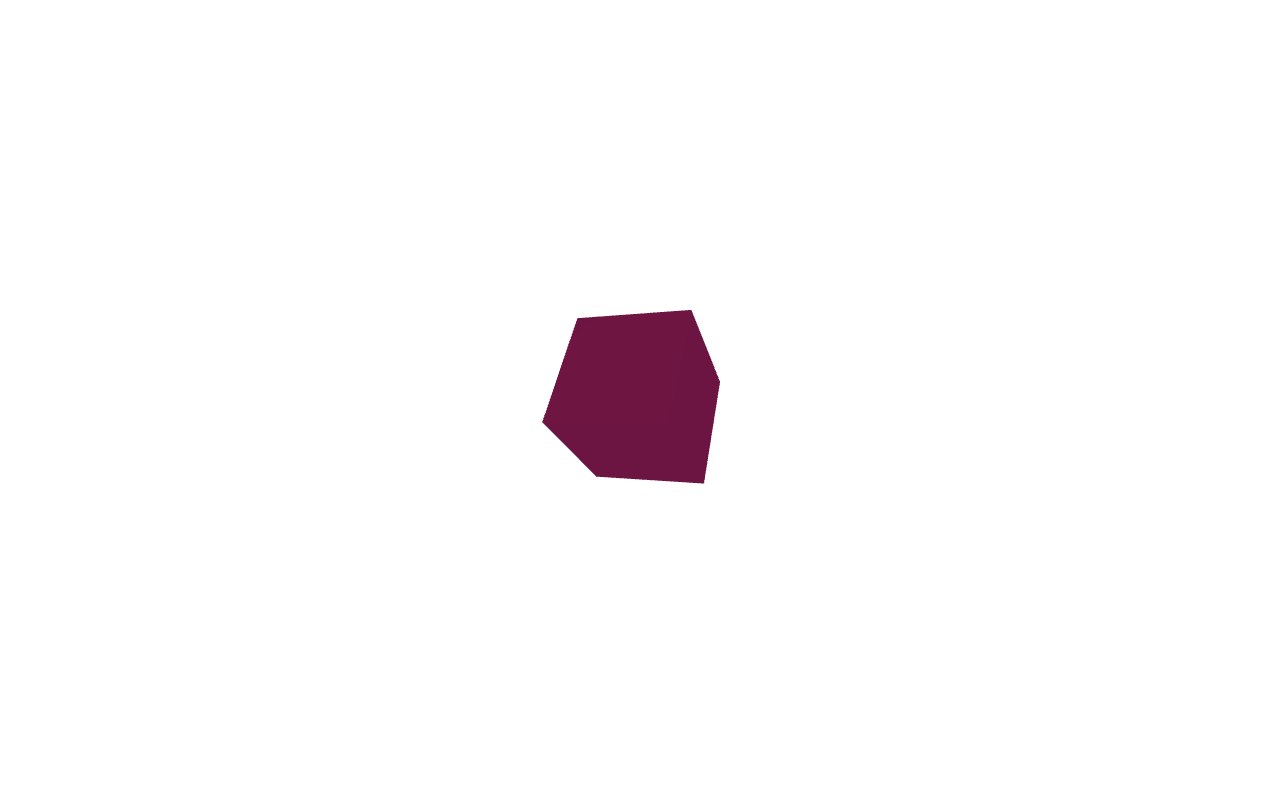
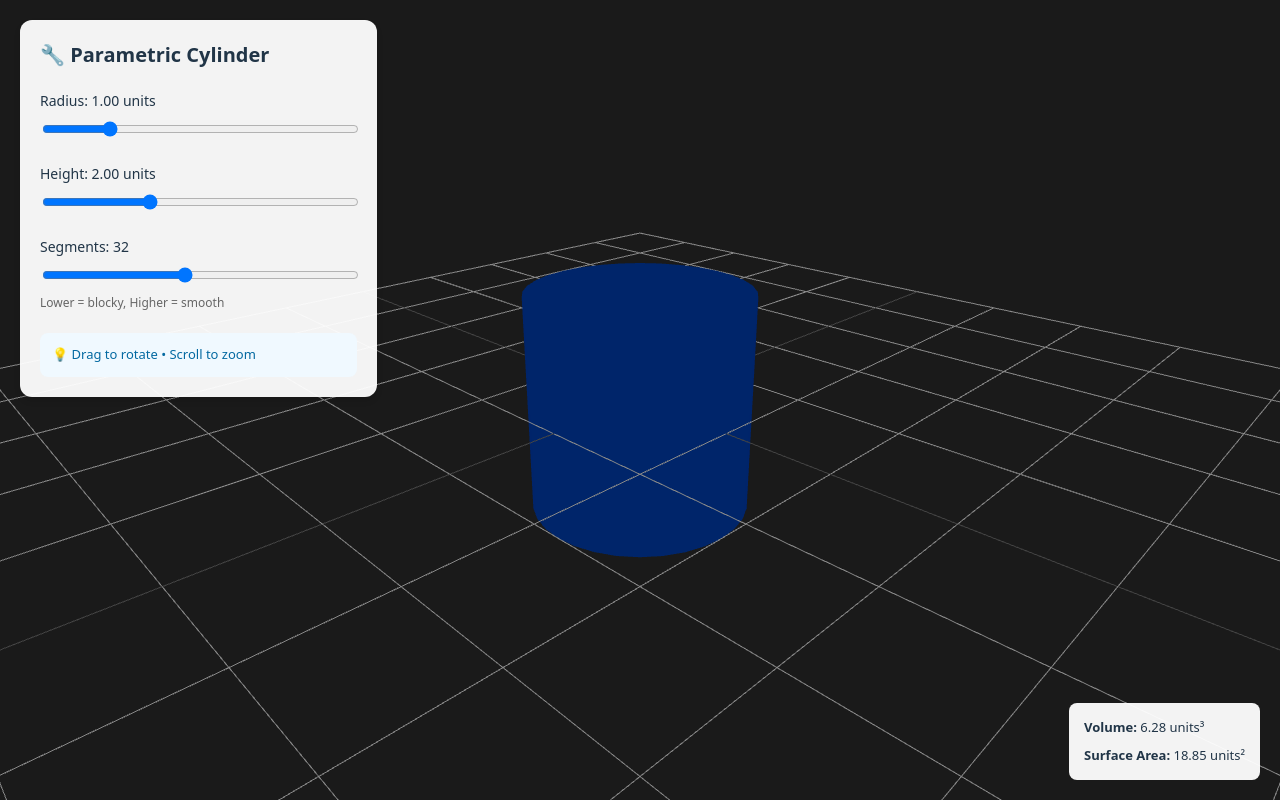
Before and after one commit to alansarisalman/gear-builder, a React (Vite) app: page / in a window 1280 px wide. Built offline with nearby package versions, Linux system fonts and the light colour scheme.

Commit message:
Add parametric cylinder with sliders

```diff
--- a/src/App.jsx
+++ b/src/App.jsx
@@ -1,24 +1,136 @@
 import { Canvas } from '@react-three/fiber'
 import { OrbitControls } from '@react-three/drei'
+import { useState, useMemo } from 'react'
+import * as THREE from 'three'
 
-function RotatingCube() {
+function Cylinder({ radius, height, segments }) {
+  // Generate cylinder mesh based on parameters
+  const geometry = useMemo(() => {
+    return new THREE.CylinderGeometry(radius, radius, height, segments)
+  }, [radius, height, segments])
+
   return (
-    <mesh rotation={[0.5, 0.5, 0]}>
-      <boxGeometry args={[2, 2, 2]} />
-      <meshStandardMaterial color="hotpink" />
+    <mesh geometry={geometry}>
+      <meshStandardMaterial color="#3b82f6" />
     </mesh>
   )
 }
 
 function App() {
+  const [radius, setRadius] = useState(1)
+  const [height, setHeight] = useState(2)
+  const [segments, setSegments] = useState(32)
+
   return (
-    <div style={{ width: '100vw', height: '100vh' }}>
-      <Canvas camera={{ position: [5, 5, 5] }}>
+    <div style={{ width: '100vw', height: '100vh', background: '#1a1a1a' }}>
+      {/* 3D Canvas */}
+      <Canvas camera={{ position: [5, 3, 5], fov: 50 }}>
         <ambientLight intensity={0.5} />
-        <pointLight position={[10, 10, 10]} />
-        <RotatingCube />
+        <pointLight position={[10, 10, 10]} intensity={1} />
+        <pointLight position={[-10, -10, -10]} intensity={0.5} />
+        <Cylinder radius={radius} height={height} segments={segments} />
         <OrbitControls />
+        <gridHelper args={[10, 10]} />
       </Canvas>
+
+      {/* Control Panel */}
+      <div style={{
+        position: 'absolute',
+        top: 20,
+        left: 20,
+        background: 'rgba(255, 255, 255, 0.95)',
+        padding: '20px',
+        borderRadius: '12px',
+        minWidth: '280px',
+        boxShadow: '0 4px 6px rgba(0, 0, 0, 0.1)',
+        fontFamily: 'system-ui, -apple-system, sans-serif'
+      }}>
+        <h2 style={{ margin: '0 0 20px 0', fontSize: '20px', fontWeight: '600' }}>
+          🔧 Parametric Cylinder
+        </h2>
+
+        {/* Radius Slider */}
+        <div style={{ marginBottom: '20px' }}>
+          <label style={{ display: 'block', marginBottom: '8px', fontSize: '14px', fontWeight: '500' }}>
+            Radius: {radius.toFixed(2)} units
+          </label>
+          <input
+            type="range"
+            min="0.5"
+            max="3"
+            step="0.1"
+            value={radius}
+            onChange={(e) => setRadius(parseFloat(e.target.value))}
+            style={{ width: '100%', cursor: 'pointer' }}
+          />
+        </div>
+
+        {/* Height Slider */}
+        <div style={{ marginBottom: '20px' }}>
+          <label style={{ display: 'block', marginBottom: '8px', fontSize: '14px', fontWeight: '500' }}>
+            Height: {height.toFixed(2)} units
+          </label>
+          <input
+            type="range"
+            min="0.5"
+            max="5"
+            step="0.1"
+            value={height}
+            onChange={(e) => setHeight(parseFloat(e.target.value))}
+            style={{ width: '100%', cursor: 'pointer' }}
+          />
+        </div>
+
+        {/* Segments Slider */}
+        <div style={{ marginBottom: '20px' }}>
+          <label style={{ display: 'block', marginBottom: '8px', fontSize: '14px', fontWeight: '500' }}>
+            Segments: {segments}
+          </label>
+          <input
+            type="range"
+            min="6"
+            max="64"
+            step="2"
+            value={segments}
+            onChange={(e) => setSegments(parseInt(e.target.value))}
+            style={{ width: '100%', cursor: 'pointer' }}
+          />
+          <small style={{ color: '#666', fontSize: '12px' }}>
+            Lower = blocky, Higher = smooth
+          </small>
+        </div>
+
+        {/* Info */}
+        <div style={{
+          marginTop: '20px',
+          padding: '12px',
+          background: '#f0f9ff',
+          borderRadius: '8px',
+          fontSize: '13px',
+          color: '#0369a1'
+        }}>
+          💡 Drag to rotate • Scroll to zoom
+        </div>
+      </div>
+
+      {/* Stats Panel */}
+      <div style={{
+        position: 'absolute',
+        bottom: 20,
+        right: 20,
+        background: 'rgba(255, 255, 255, 0.95)',
+        padding: '15px',
+        borderRadius: '8px',
+        fontFamily: 'system-ui',
+        fontSize: '13px'
+      }}>
+        <div style={{ marginBottom: '8px' }}>
+          <strong>Volume:</strong> {(Math.PI * radius * radius * height).toFixed(2)} units³
+        </div>
+        <div>
+          <strong>Surface Area:</strong> {(2 * Math.PI * radius * (radius + height)).toFixed(2)} units²
+        </div>
+      </div>
     </div>
   )
 }
```
